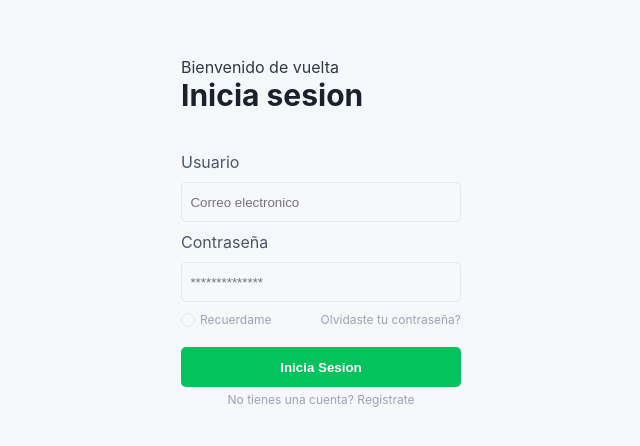
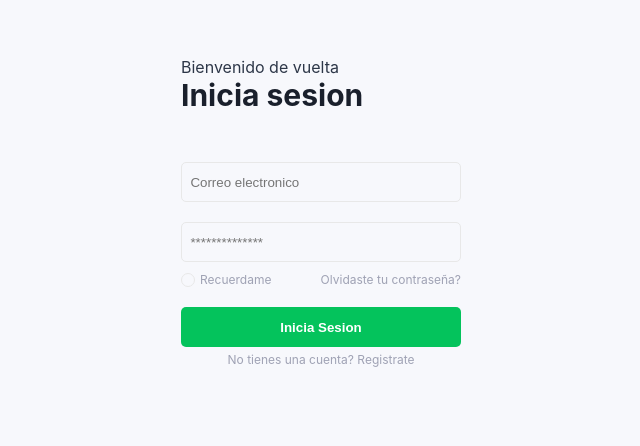
Before and after one commit to karlbehrensg/finances, a React app in the folder frontend/: page /login in a window 1280 px wide. Shown: the part 138-584 px from the top of the page, without its empty margins (319-959 px from the left). Built offline with nearby package versions, Linux system fonts and the light colour scheme.

Commit message:
User context

```diff
--- a/frontend/src/containers/LoginForm.js
+++ b/frontend/src/containers/LoginForm.js
@@ -109,9 +109,7 @@ const LoginForm = () => {
         <h1>Inicia sesion</h1>
       </HeaderLogin>
       <Form onSubmit={handleSubmit}>
-        <p>Usuario</p>
         <input type='text' placeholder='Correo electronico' onChange={(e) => setUsername(e.target.value)} value={username} />
-        <p>Contraseña</p>
         <input type='password' placeholder='**************' onChange={(e) => setPassword(e.target.value)} value={password} />
         <Options>
           <Radio name='remember'><p className='option'>Recuerdame</p></Radio>
--- /dev/null
+++ b/frontend/src/context/UserContext.js
@@ -0,0 +1,15 @@
+import React, { useState } from 'react'
+
+const Context = React.createContext({})
+
+export function UserContextProvider ({ children }) {
+  const [jwt, setJWT] = useState([])
+
+  return (
+    <Context.Provider value={{ jwt, setJWT }}>
+      {children}
+    </Context.Provider>
+  )
+}
+
+export default Context
```
Also changed, not shown: frontend/src/App.js (+5 -2 lines).
